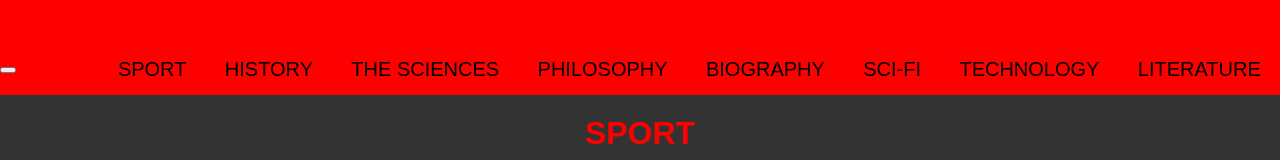
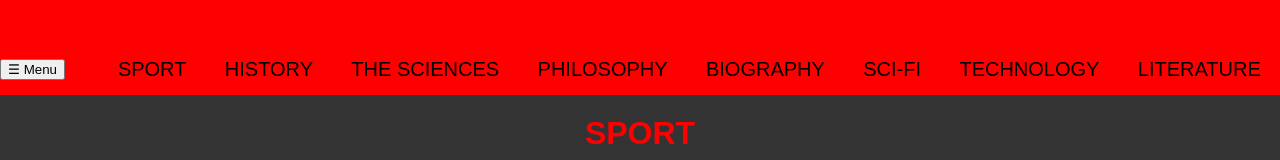
Before and after one commit to ilyasselkhadri/sous_code_projet, a plain HTML site: page index.html in a window 1280 px wide. Shown: the top 160 px of the page. Drawn offline with Linux system fonts and the light colour scheme.

Commit message:
Update index.html

```diff
--- a/index.html
+++ b/index.html
@@ -9,7 +9,7 @@
 </head>
 <body>
   <nav>
-    <button class="menu-toggle"></button>
+    <button class="menu-toggle">☰ Menu</button>
     <ul class="menu">
       <li><a href="#sec1">SPORT</a></li>
       <li><a href="#sec2">HISTORY</a></li>
```
